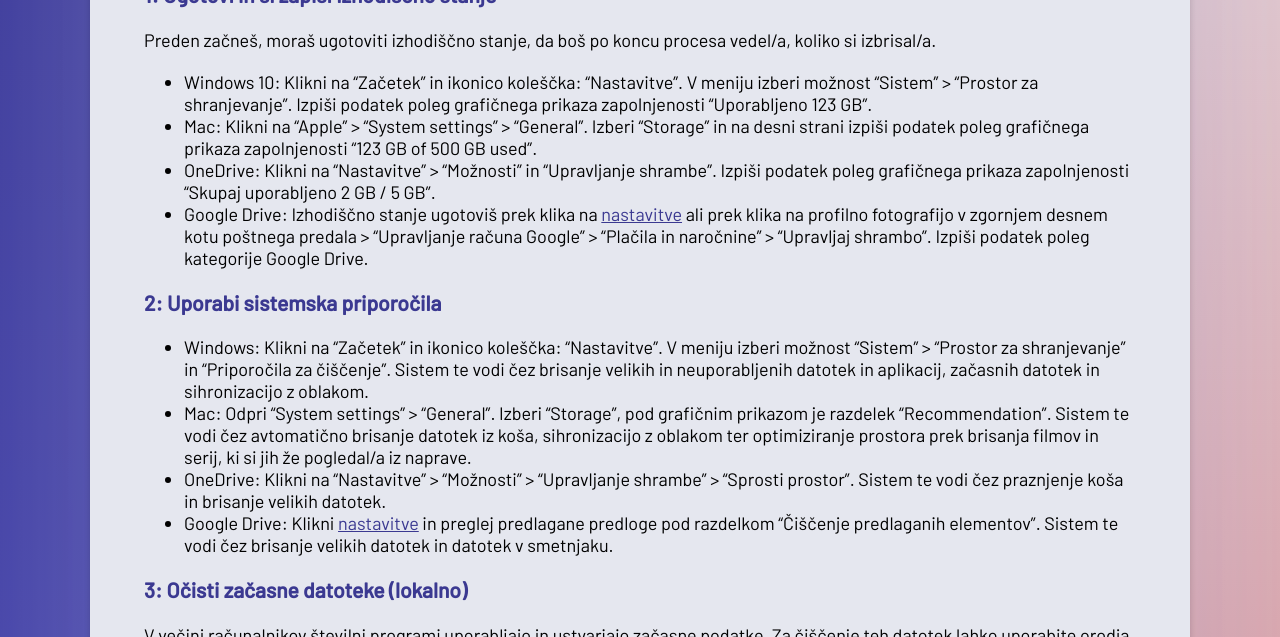
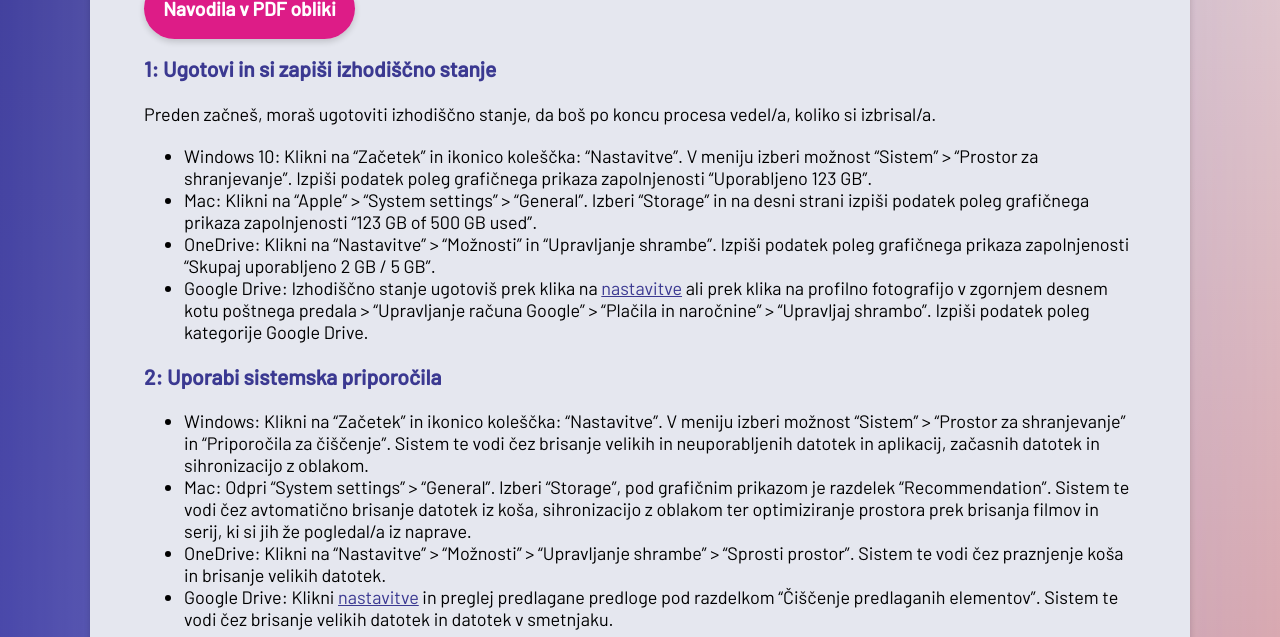
Before and after one commit to ewba/dcd-si, a Jekyll site: the page built from datoteke.md, in a window 1280 px wide and 900 px high, scrolled down 465 px, cut to the strip 263-900 px from the top of the window. Built offline with Jekyll 4.4.1, drawn with Linux system fonts in a browser that asks for light colours.

Commit message:
Update datoteke.md

```diff
--- a/datoteke.md
+++ b/datoteke.md
@@ -7,6 +7,12 @@
 ---
 
 {% include youtube.html video="_rI7ZG0s74A" %}
+
+
+<div class="btnpad">
+<a class="button" href="assets/PDF/Navodila_racunalnik-drive.pdf">Navodila v PDF obliki</a>
+</div>
+
 
 ### 1: Ugotovi in si zapiši izhodiščno stanje
 Preden začneš, moraš ugotoviti izhodiščno stanje, da boš po koncu procesa vedel/a, koliko si izbrisal/a.
```
